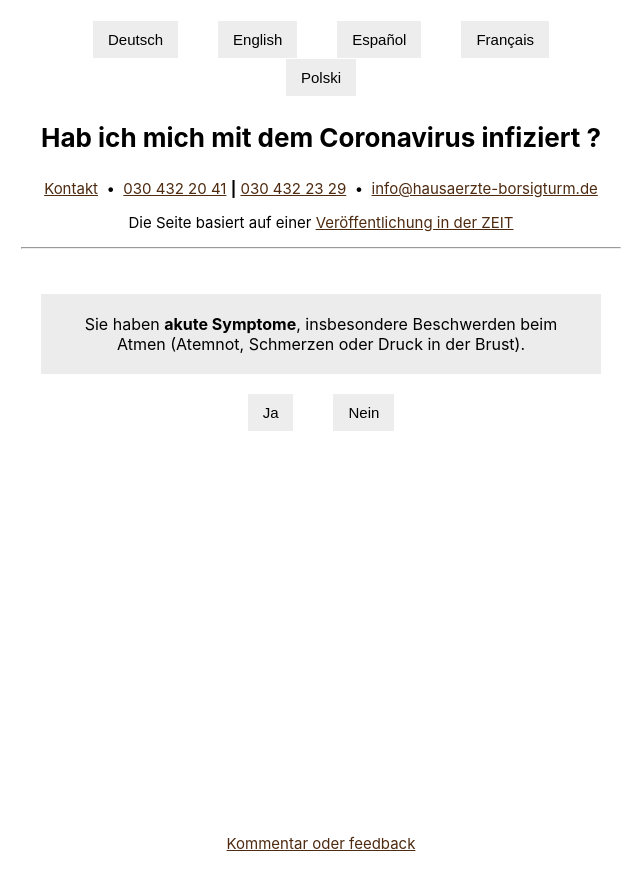
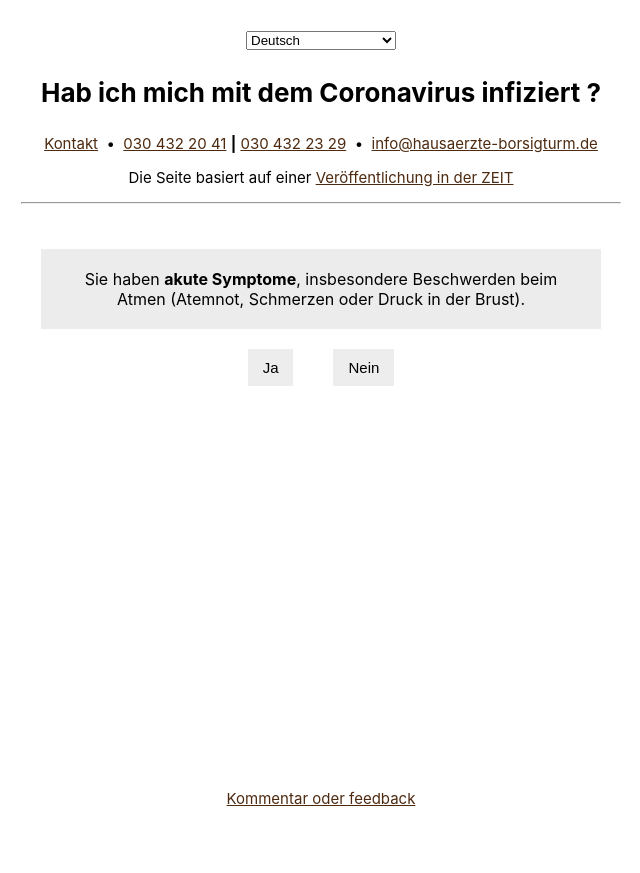
Before and after one commit to lfcj/dr-what-to-do, a React (Create React App) app: page / in a window 1280 px wide. Shown: the whole page, without its empty margins (319-959 px from the left). After the commit the page ends 828 px from the top, so only its background shows below. Built offline with nearby package versions, Linux system fonts and the light colour scheme.

Commit message:
Add initial dropdown

```diff
--- a/src/App.css
+++ b/src/App.css
@@ -96,3 +96,59 @@ hr {
     transform: rotate(360deg);
   }
 }
+
+/* The container must be positioned relative: */
+.custom-select {
+  position: relative;
+  font-family: Arial;
+}
+
+select {
+  width: 150px;
+}
+
+.select-selected {
+  background-color: DodgerBlue;
+}
+
+/* Style the arrow inside the select element: */
+.select-selected:after {
+  position: absolute;
+  content: "";
+  top: 14px;
+  right: 10px;
+  width: 0;
+  height: 0;
+  border: 6px solid transparent;
+  border-color: #fff transparent transparent transparent;
+}
+
+/* Point the arrow upwards when the select box is open (active): */
+.select-selected.select-arrow-active:after {
+  border-color: transparent transparent #fff transparent;
+  top: 7px;
+}
+
+/* style the items (options), including the selected item: */
+.select-items div,.select-selected {
+  color: #ffffff;
+  padding: 8px 16px;
+  border: 1px solid transparent;
+  border-color: transparent transparent rgba(0, 0, 0, 0.1) transparent;
+  cursor: pointer;
+}
+
+/* Style items (options): */
+.select-items {
+  position: absolute;
+  background-color: DodgerBlue;
+  top: 100%;
+  left: 0;
+  right: 0;
+  z-index: 99;
+}
+
+/* Hide the items when the select box is closed: */
+.select-hide {
+  display: none;
+}
--- a/src/App.js
+++ b/src/App.js
@@ -10,6 +10,7 @@ import decisionTreeSpanishText from './decisionTreeTexts/decisionTreeSpanish.jso
 import decisionTreeEnglishText from './decisionTreeTexts/decisionTreeEnglish.json'
 import decisionTreeFrenchText from './decisionTreeTexts/decisionTreeFrench.json'
 import decisionTreePolishText from './decisionTreeTexts/decisionTreePolish.json'
+import decisionTreeTurkishText from './decisionTreeTexts/decisionTreeTurkish.json'
 import Button from './components/Button'
 
 let firstQuestionKey = 'one'
@@ -32,7 +33,8 @@ const languages = {
   DE: 'Deutsch',
   EN: 'English',
   FR: 'Français',
-  PO: 'Polski'
+  PO: 'Polski',
+  TR: 'Türk'
 }
 
 const sourceTexts = {
@@ -40,7 +42,8 @@ const sourceTexts = {
   [languages.EN] : decisionTreeEnglishText,
   [languages.ES] : decisionTreeSpanishText,
   [languages.FR] : decisionTreeFrenchText,
-  [languages.PO] : decisionTreePolishText
+  [languages.PO] : decisionTreePolishText,
+  [languages.TR] : decisionTreeTurkishText
 }
 
 class Question extends React.Component {
@@ -98,6 +101,7 @@ class Question extends React.Component {
     }
 
     Object.keys(finalImages).forEach(key => {
+      console.log(key)
       let hasTextForImage = this.textSource()[this.state.currentKey][key] != null
       if (hasTextForImage) {
         finalOptions.push(
@@ -149,32 +153,17 @@ class Question extends React.Component {
     return <div className="Text" dangerouslySetInnerHTML={{__html: text}} />
   }
 
-  chooseGerman = () => {
-    this.chooseLanguage(languages.DE)
+  chooseLanguage = (newLanguage) => {
+    this.setState((prevState, props) => {
+      return {
+        currentLanguage: newLanguage
+      }
+    })
   }
 
-  chooseSpanish = () => {
-    this.chooseLanguage(languages.ES)
-  }
-
-  chooseEnglish = () => {
-    this.chooseLanguage(languages.EN)
-  }
-
-  chooseFrench = () => {
-    this.chooseLanguage(languages.FR)
-  }
-
-  choosePolish = () => {
-    this.chooseLanguage(languages.PO)
-  }
-
-  chooseLanguage = (newLanguge) => {
-    this.setState((prevState, props) => {
-      return {
-        currentLanguage: newLanguge
-      }
-    })
+  handleSelectChange= (event) => {
+    console.log(event.target.value)
+    this.chooseLanguage(event.target.value)
   }
 
   render() {
@@ -182,11 +171,16 @@ class Question extends React.Component {
       <div className="App">
         <header className="App-header">
         <div>
-          <Button title="Deutsch" onPress={() => this.chooseGerman()}/>
-          <Button title ="English" onPress={() => this.chooseEnglish()}/>
-          <Button title="Español" onPress={() => this.chooseSpanish()}/>
-          <Button title="Français" onPress={() => this.chooseFrench()}/>
-          <Button title="Polski" onPress={() => this.choosePolish()}/>
+          <select
+            value={this.state.currentLanguage}
+            onChange={this.handleSelectChange}>
+                <option value={languages.DE}>Deutsch</option>
+                <option value={languages.EN}>English</option>
+                <option value={languages.ES}>Español</option>
+                <option value={languages.FR}>Français</option>
+                <option value={languages.PO}>Polski</option>
+                <option value={languages.TR}>Türk</option>
+          </select>
           <p><strong>{this.textSource()[pageTitleKey]}</strong></p>
           <div className="information">
             <a href="http://www.borhani-harder-hausaerzte.de/hausarztpraxis-am-borsigturm---kontakt.html">
--- a/src/decisionTreeTexts/decisionTreeEnglish.json
+++ b/src/decisionTreeTexts/decisionTreeEnglish.json
@@ -1,6 +1,6 @@
 {
   "one" : "Do you have <strong>acute symptoms</strong>, especially difficulty to breath (shortness of breath, chest pain or pressure)?",
-  "two" : "Do you belong to a<strong> risk group</strong>, i.e. you are over 50 to 60 years old,<br>OR<br>have an <strong>underlying disease</strong> (such as diabetes, cardiovascular disorder, respiratory system, liver or kidney)<br>OR<br>a <strong>suppressed immune system</strong> (due to immune system weakness or taking inhibitory drugs such as cortinose)?.",
+  "two" : "Do you belong to a <strong> risk group</strong>, i.e. you are over 50 to 60 years old,<br>OR<br>have an <strong>underlying disease</strong> (such as diabetes, cardiovascular disorder, respiratory system, liver or kidney)<br>OR<br>a <strong>suppressed immune system</strong> (due to immune system weakness or taking inhibitory drugs such as cortinose)?.",
   "three" : "Do you know anyone who <strong>has or had Covid-19?</strong>",
   "four" : "<strong>Were you near</strong> the person when he or she was ill or at most two days before the onset of the <strong>first symptoms</strong> (especially fever and cough)?",
   "five" : "...but a person with whom you have or have had <strong>personal contact</strong> has been in the <strong>vicinity of a person with a proven infection?</strong>",
--- a/src/decisionTreeTexts/decisionTreePolish.json
+++ b/src/decisionTreeTexts/decisionTreePolish.json
@@ -5,7 +5,7 @@
   "four" : "Czy w czasie kiedy ta osoba była chora, albo maksymalnie 2 dni przed wystąpieniem pierwszych objawów (w szczególności temperatura i kaszel) przybywałaś/eś w pobliżu niej?",
   "five" : "… ale osoba z którą masz albo miałaś/eś osobisty kontakt przebywała w pobliżu osoby u której udowodniono, że została zakażona Covid-19?",
   "six" : "Czy twoja osoba kontaktowa miała objawy (w szczególności temperaturę i kaszel)?",
-  "seven" : "<strong>Osoba kontaktowa</strong>powinna się skontaktować z Gesundheitsamt. Ty <strong>odczekaj</strong> jaki będzie wynik testu na koronawirusa osoby kontaktowej.",
+  "seven" : "<strong>Osoba kontaktowa</strong> powinna się skontaktować z Gesundheitsamt. Ty <strong>odczekaj</strong> jaki będzie wynik testu na koronawirusa osoby kontaktowej.",
   "eight": "<strong>Nie zaliczasz się do osób kontaktowych.</strong><br>Jak masz słabe objawy chorobowe, <strong>lecz się w domu.</strong> Jeżeli się objawy pogorszą i wystąpią ostre dolegliwości, skontaktuj się z lekarzem.",
   "nine" : "Miałaś/eś do tej osoby bezpośredni kontakt (co najmniej 15 minut) np. prowadziłaś/eś z tą osobą bezpośrednią rozmowę,<br><br>albo<br><br>Miałaś/eś kontakt z płynami ustrojowymi tej osoby np. przez pocałunek,<br><br>albo<br><br>kasłała lub kichała ta osoba w bezpośredniej bliskości do ciebie?",
   "ten" : "Nie spełniasz żadnych z powyższych dwóch kryteriów. <br>Ale, czy znajdowałaś/eś się w tym samym pomieszczeniu co ta osoba?",
@@ -28,9 +28,9 @@
   },
   "category2": {
     "title": "Osoba kontaktowa kategorii II »niższe ryzyko zakażenia«",
-    "contact": "Poczekaj aż zamelduje się u ciebie Gesundheitsamt. Ty nie musisz tam dzwonić. <br><br><strong>Masz objawy</strong>: Jeżeli masz objawy (zwłaszcza: kaszel i temperatura, katar albo problemy z oddychaniem) albo takie objawy się w ciągu 14 dni rozwiną, skontaktuj się z odpowiednim dla ciebie Gesundheitsamt. Oni ci wyjaśnią czy zostaną przeprowadzone testy i czy zostanie podjęte leczenie. Jeśli w Gesundheitsamt nikogo nie zastaniesz, <strong>zadzwoń do lekarza.</strong>Ponadto, zanotuj sobie, z kim miałaś/eś kontakt przez ostatnie 2 dni przed wystąpieniem pierwszych objawów. Jak jesteś w kontakcie z Gesundheitsamt i jeżeli przez 14 dni niemiałaś/eś żadnych objawów, poinformuj ich o tym.",
+    "contact": "Poczekaj aż zamelduje się u ciebie Gesundheitsamt. Ty nie musisz tam dzwonić. <br><br><strong>Masz objawy</strong>: Jeżeli masz objawy (zwłaszcza: kaszel i temperatura, katar albo problemy z oddychaniem) albo takie objawy się w ciągu 14 dni rozwiną, skontaktuj się z odpowiednim dla ciebie Gesundheitsamt. Oni ci wyjaśnią czy zostaną przeprowadzone testy i czy zostanie podjęte leczenie. Jeśli w Gesundheitsamt nikogo nie zastaniesz, <strong>zadzwoń do lekarza.</strong> Ponadto, zanotuj sobie, z kim miałaś/eś kontakt przez ostatnie 2 dni przed wystąpieniem pierwszych objawów. Jak jesteś w kontakcie z Gesundheitsamt i jeżeli przez 14 dni niemiałaś/eś żadnych objawów, poinformuj ich o tym.",
     "quarantine": "Jeżeli się Gesundheitsamt u ciebie zamelduje, to stosuj się do ich zaleceń. Zawsze się zastanów, czy możesz unikać wychodzenia na zewnątrz, na przykład jeśli to możliwe, pracuj w domu. Jeżeli się Gesundheitsamt u ciebie zamelduje, to stosuj się do ich zaleceń. Zawsze się zastanów, czy możesz unikać wychodzenia na zewnątrz, na przykład jeśli to możliwe, pracuj w domu. <br><br><strong>Masz objawy</strong>: Zostań w domu i jeśli to możliwe, unikaj wychodzenia na zewnątrz kompletnie.",
-    "social": "<strong>Ogranicz kontakty do współmieszkańców do koniecznych</strong>np. pozostając w oddzielnych pokojach i jedząc posiłki w innym czasie jak pozostali. <br><br><strong>Masz objawy</strong>: Kompletnie unikaj kontaktów do innych osób.",
+    "social": "<strong>Ogranicz kontakty do współmieszkańców do koniecznych</strong> np. pozostając w oddzielnych pokojach i jedząc posiłki w innym czasie jak pozostali. <br><br><strong>Masz objawy</strong>: Kompletnie unikaj kontaktów do innych osób.",
     "hygiene": "Często myj ręce, kasłaj w wewnętrzne zgięcie łokcia i natychmiast usuwaj używane chusteczki. W miejscach publicznych zachowaj odpowiedny odstęp do innych ludzi."
   },
   "back": "z powrotem",
```
Also changed, not shown: src/decisionTreeTexts/decisionTreeTurkish.json (+21 -21 lines).
